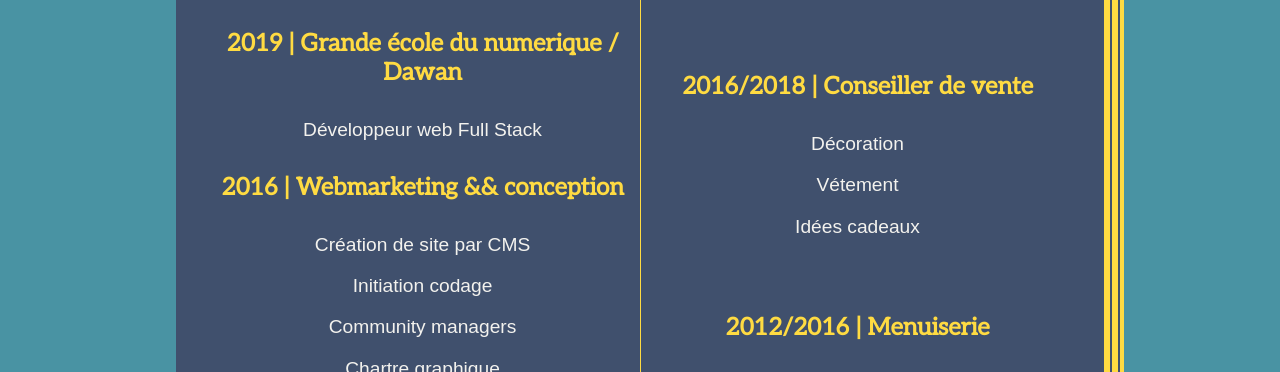
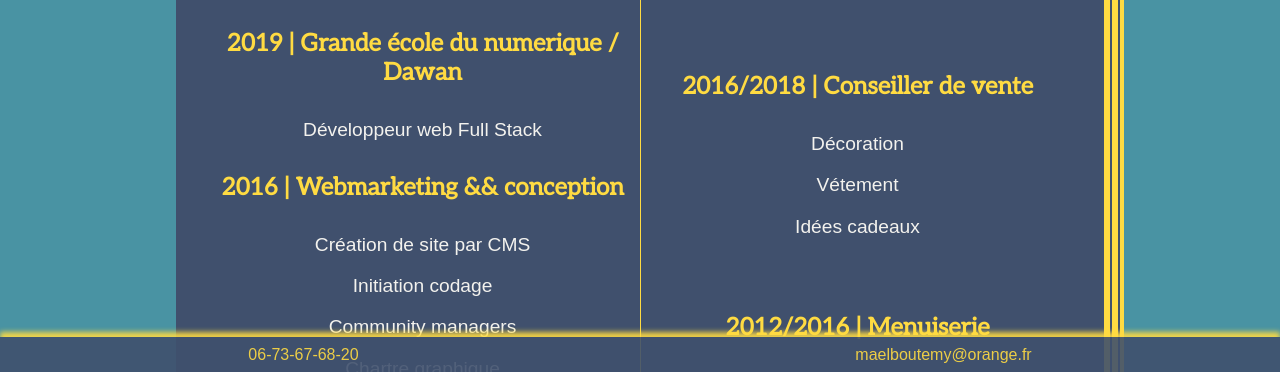
Before and after one commit to MaelBoutemy/Site-CV, a plain HTML site: page index.html in a window 1280 px wide. Shown: the part 428-800 px from the top of the page. Drawn offline with Linux system fonts and the light colour scheme; a web font is replaced by a local one.

Commit message:
ContactBar

```diff
--- a/index.html
+++ b/index.html
@@ -10,10 +10,9 @@
 </head>
 <body>
 
-
     <div class="contact">
 
-        <a class="myPhone" href="tel:+6736768202">0673-6768-20</a>
+        <a class="myPhone" href="tel:+6736768202">06-73-67-68-20</a>
         <a class="myMail" href="mailto:maelboutemy@orange.fr">maelboutemy@orange.fr</a>
 
     </div>
@@ -23,7 +22,7 @@
         <h3 class="job">Développeur full stack junior</h3>
 
     </div>
-    <div class="paper">
+    <div class="paper" rel="paper">
     <head>
 
         <div class="about">
--- a/scss/base.scss
+++ b/scss/base.scss
@@ -5,7 +5,7 @@ body {
     flex-flow: column;
     align-items: center;
     margin: 0;
-    margin-bottom: 10%;
+    padding-bottom: 10%;
     background-color: $smooth;
     h3,
     h4 {
@@ -46,11 +46,11 @@ body {
     a {
         font-family: $text;
         text-decoration: none;
-        color: $smooth;
+        color:$sun;
         &:hover{
             font-family: $text;
             text-decoration: none;
-            color: $smooth;
+            color: $white;
         }
     }
 
@@ -58,7 +58,16 @@ body {
 
     // ----- Header -----
     .contact {
-        display: none;
+        height: 35px;
+        width: 100%;
+        display: flex;
+        justify-content: space-around;
+        align-items: center;
+        position: fixed;
+        bottom: 0;
+        background-color: $dark;
+        opacity: .9;
+        box-shadow: 0 -5px 5px $sun;
         }
     .me {
         display: flex;
@@ -118,6 +127,7 @@ body {
         align-items: center;
         width: 85%;
         max-width: 900px;
+        height: calc(100% - 60px);
         padding: 1em;
         background-color: $dark;
         border-radius: 5px;
@@ -182,9 +192,6 @@ body {
                          font-size: 1.5em;
                          color: $sun;
                          margin: 0;
-                    @media screen and (min-width: $landscape){
-
-                    }
                      }
                  }
                  .front {
@@ -233,6 +240,7 @@ body {
             padding: 5px 10px;
             &:hover{
                 background-color: $sun;
+                color: $smooth;
                 border: 1px solid $smooth;
             }
         }
```
Also changed, not shown: main.css, 1 other file.
